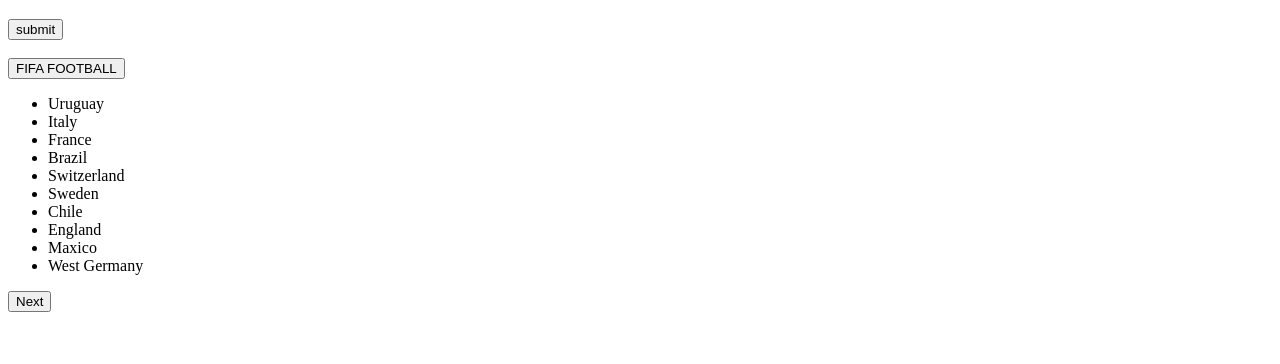
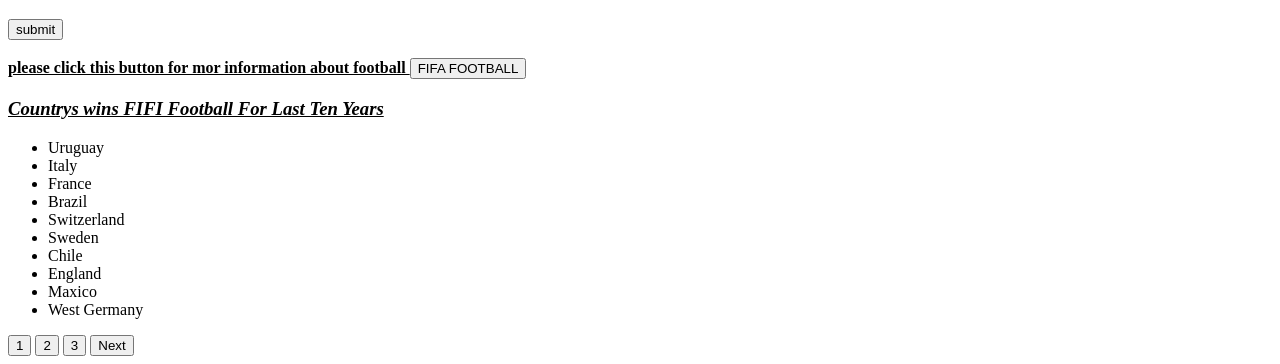
Before and after one commit to avez07/Landing-page-using-html, a plain HTML site: page index.html in a window 1280 px wide. Shown: the part 693-1057 px from the top of the page. Before the commit the page ends 1013 px from the top, so only its background shows below. Drawn offline with Linux system fonts and the light colour scheme.

Commit message:
landing page completed

```diff
--- a/index.html
+++ b/index.html
@@ -35,11 +35,17 @@
                   <br><br>
 
                   <button type="button">submit</button><br><br>
+                <span class="button click">
+                  <b><u>please click this button for mor information about football   </u></b>
+                </span>
                   <a href="https://play.google.com/store/apps/details?id=com.ea.gp.fifamobile&hl=en_IN&gl=US" target="_blank"><button> FIFA FOOTBALL</button></a>
 
                 </div>
                 </section>
                  <header>
+                    <div id="football">
+                    <h3><i><u>Countrys wins FIFI Football For Last Ten Years</u></i></h3>
+                    </div>
                     <nav class="navigation 1">
                         <ul class="winner list">
                             <li>Uruguay</li>
@@ -57,7 +63,12 @@
                         </ul>
                     </nav>
                  </header>
-                 <a href="Demo.html"><button>Next</button></a>
+                 <section class="Redirecting page">
+                    <a href="index.html"> <button>1</button></a>
+                    <a href="Demo.html"> <button>2</button></a>
+                     <a href="last page.html"><button>3</button></a>
+                                    <a href="Demo.html"><button>Next</button></a>
+                                    </section>
 
 
 
```
Also changed, not shown: Demo.html (+6 -4 lines), last.html (added).
